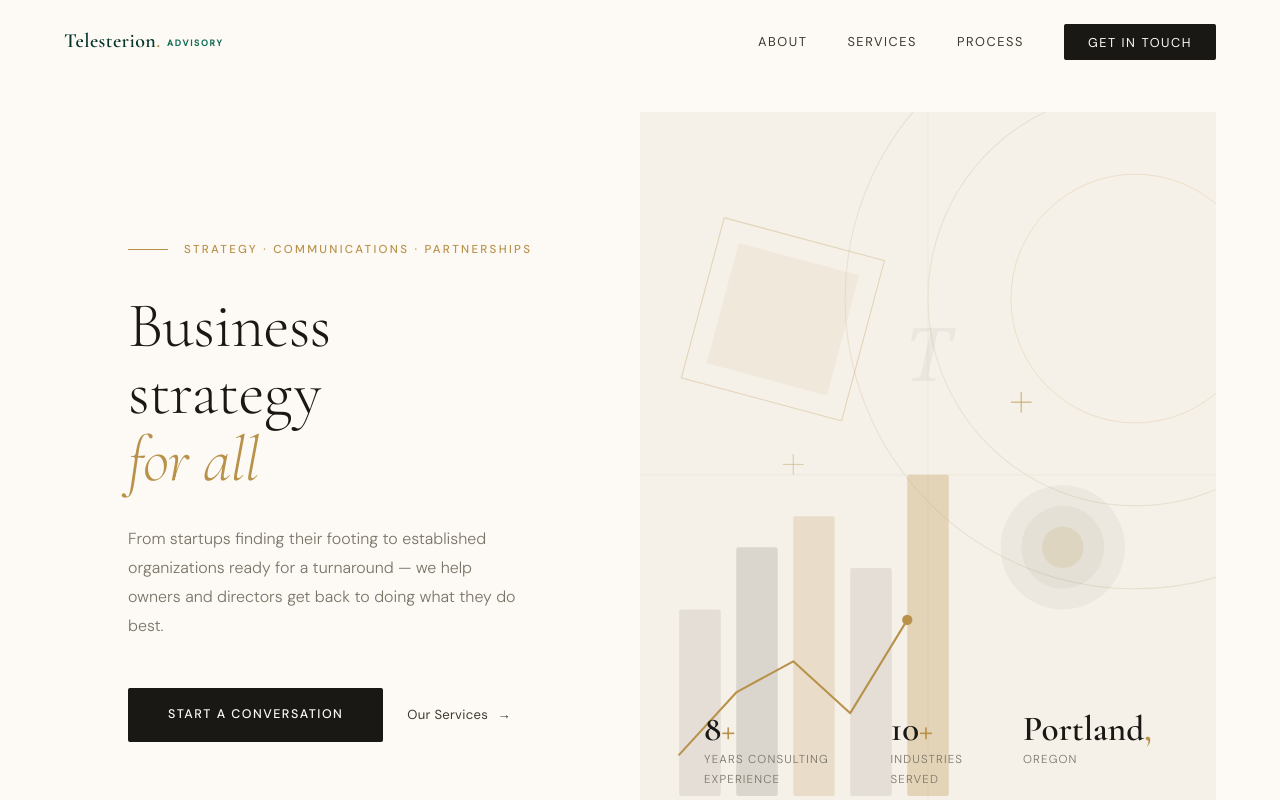
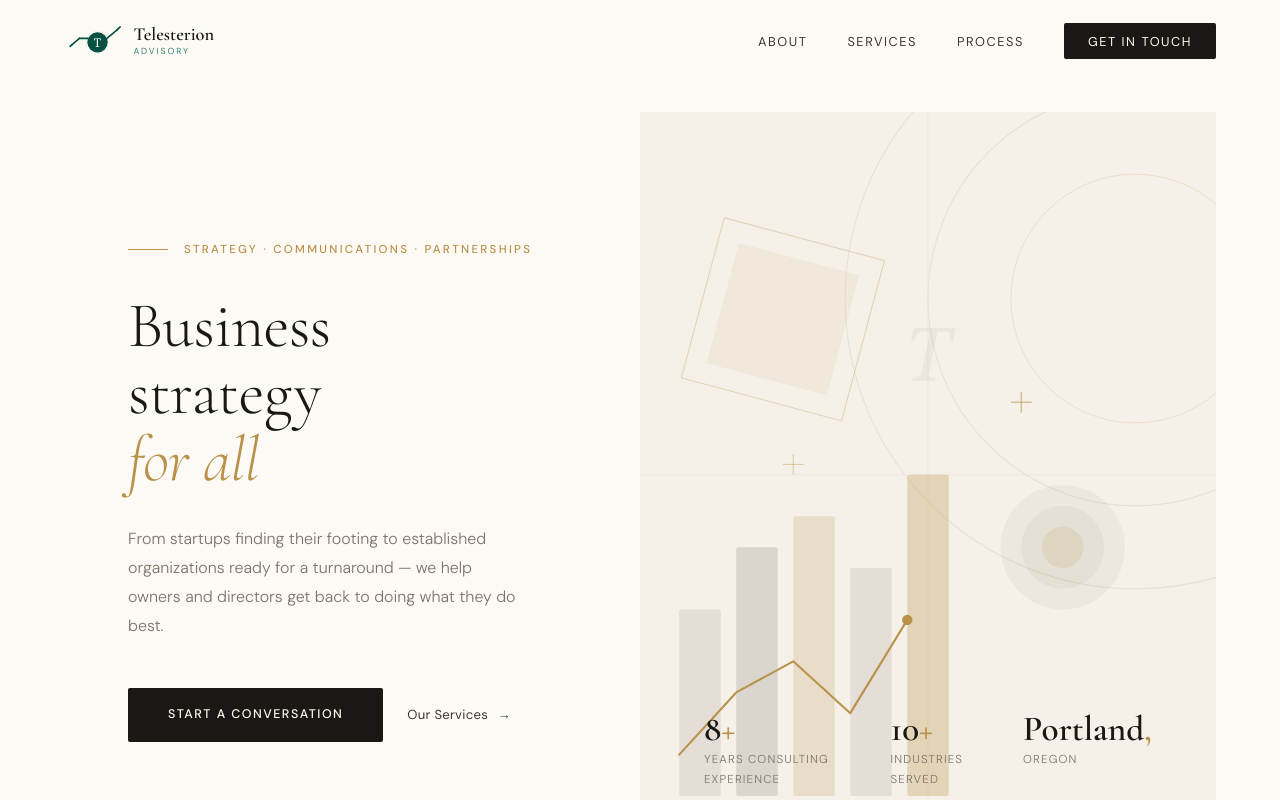
Before and after one commit to Telesterion-Advisory/Telesterion-Advisory.github.io, a plain HTML site: page index.html in a window 1280 px wide. Shown: the top 800 px of the page. Drawn offline with nearby package versions, Linux system fonts and the light colour scheme.

Commit message:
Refactor navigation and footer logo structure

```diff
--- a/index.html
+++ b/index.html
@@ -56,14 +56,29 @@
   nav.scrolled { border-bottom-color: var(--sand-deep); padding: 1rem 4rem; }
 
   .nav-logo {
+    display: flex;
+    align-items: center;
+    gap: 0.65rem;
+    text-decoration: none;
+  }
+  .nav-logo-text {
+    display: flex;
+    flex-direction: column;
+    line-height: 1.15;
+  }
+  .nav-logo-word {
     font-family: var(--serif);
     font-weight: 600;
-    font-size: 1.25rem;
-    letter-spacing: 0.02em;
+    font-size: 1.15rem;
     color: var(--ink);
-    text-decoration: none;
   }
-  .nav-logo span { color: var(--gold); }
+  .nav-logo-sub {
+    font-family: var(--sans);
+    font-size: 0.55rem;
+    letter-spacing: 0.22em;
+    color: #0F6E56;
+    margin-top: 1px;
+  }
 
   .nav-links {
     display: flex;
@@ -868,12 +883,14 @@
   }
 
   .footer-logo {
+    display: flex;
+    align-items: center;
+    gap: 0.6rem;
     font-family: var(--serif);
-    font-size: 1.1rem;
+    font-size: 1.05rem;
     font-weight: 600;
-    color: rgba(255,255,255,0.7);
+    color: rgba(255,255,255,0.85);
   }
-  .footer-logo span { color: var(--gold); }
 
   .footer-links {
     display: flex;
@@ -995,7 +1012,22 @@
 
 <!-- NAV -->
 <nav id="main-nav">
-  <a href="index.html" class="nav-logo" style="font-family: var(--serif); font-weight:600; font-size:1.25rem; color:#04342C; text-decoration:none;">Telesterion<span style="color:#b8924a;">.</span><span style="font-size:0.55rem; letter-spacing:0.2em; color:#0F6E56; margin-left:0.4rem; vertical-align:middle; font-family:var(--sans);">ADVISORY</span></a>
+  <a href="index.html" class="nav-logo">
+    <svg width="59" height="30" viewBox="-145 -75 255 130" xmlns="http://www.w3.org/2000/svg" aria-hidden="true" style="flex-shrink:0;">
+      <line x1="-118.6" y1="17.8" x2="-110.6" y2="9.8" stroke="#085041" stroke-width="7" stroke-linecap="round"/>
+      <line x1="-110.6" y1="9.8" x2="-78.6" y2="-17" stroke="#085041" stroke-width="7" stroke-linecap="round"/>
+      <line x1="-78.6" y1="-17" x2="-40.6" y2="-17" stroke="#085041" stroke-width="7" stroke-linecap="round"/>
+      <line x1="40.6" y1="-17" x2="86" y2="-55" stroke="#085041" stroke-width="7" stroke-linecap="round"/>
+      <line x1="86" y1="-55" x2="98" y2="-67" stroke="#085041" stroke-width="7" stroke-linecap="round"/>
+      <circle cx="0" cy="0" r="44" fill="#085041"/>
+      <circle cx="0" cy="0" r="49" fill="none" stroke="#085041" stroke-width="1" opacity="0.18"/>
+      <text x="0" y="1" font-family="Georgia, 'Times New Roman', serif" font-size="52" fill="white" text-anchor="middle" dominant-baseline="central">T</text>
+    </svg>
+    <span class="nav-logo-text">
+      <span class="nav-logo-word">Telesterion</span>
+      <span class="nav-logo-sub">ADVISORY</span>
+    </span>
+  </a>
   <ul class="nav-links">
     <li><a href="about.html">About</a></li>
     <li><a href="services.html">Services</a></li>
@@ -1296,7 +1328,19 @@
 
 <!-- FOOTER -->
 <footer>
-  <div class="footer-logo">Telesterion<span>.</span> Advisory</div>
+  <div class="footer-logo">
+    <svg width="51" height="26" viewBox="-145 -75 255 130" xmlns="http://www.w3.org/2000/svg" aria-hidden="true" style="flex-shrink:0;">
+      <line x1="-118.6" y1="17.8" x2="-110.6" y2="9.8" stroke="white" stroke-width="7" stroke-linecap="round"/>
+      <line x1="-110.6" y1="9.8" x2="-78.6" y2="-17" stroke="white" stroke-width="7" stroke-linecap="round"/>
+      <line x1="-78.6" y1="-17" x2="-40.6" y2="-17" stroke="white" stroke-width="7" stroke-linecap="round"/>
+      <line x1="40.6" y1="-17" x2="86" y2="-55" stroke="white" stroke-width="7" stroke-linecap="round"/>
+      <line x1="86" y1="-55" x2="98" y2="-67" stroke="white" stroke-width="7" stroke-linecap="round"/>
+      <circle cx="0" cy="0" r="44" fill="none" stroke="white" stroke-width="2"/>
+      <circle cx="0" cy="0" r="49" fill="none" stroke="white" stroke-width="0.75" opacity="0.3"/>
+      <text x="0" y="1" font-family="Georgia, 'Times New Roman', serif" font-size="52" fill="white" text-anchor="middle" dominant-baseline="central">T</text>
+    </svg>
+    <span>Telesterion <span style="color:#5DCAA5;">Advisory</span></span>
+  </div>
   <ul class="footer-links">
     <li><a href="about.html">About</a></li>
     <li><a href="services.html">Services</a></li>
```
